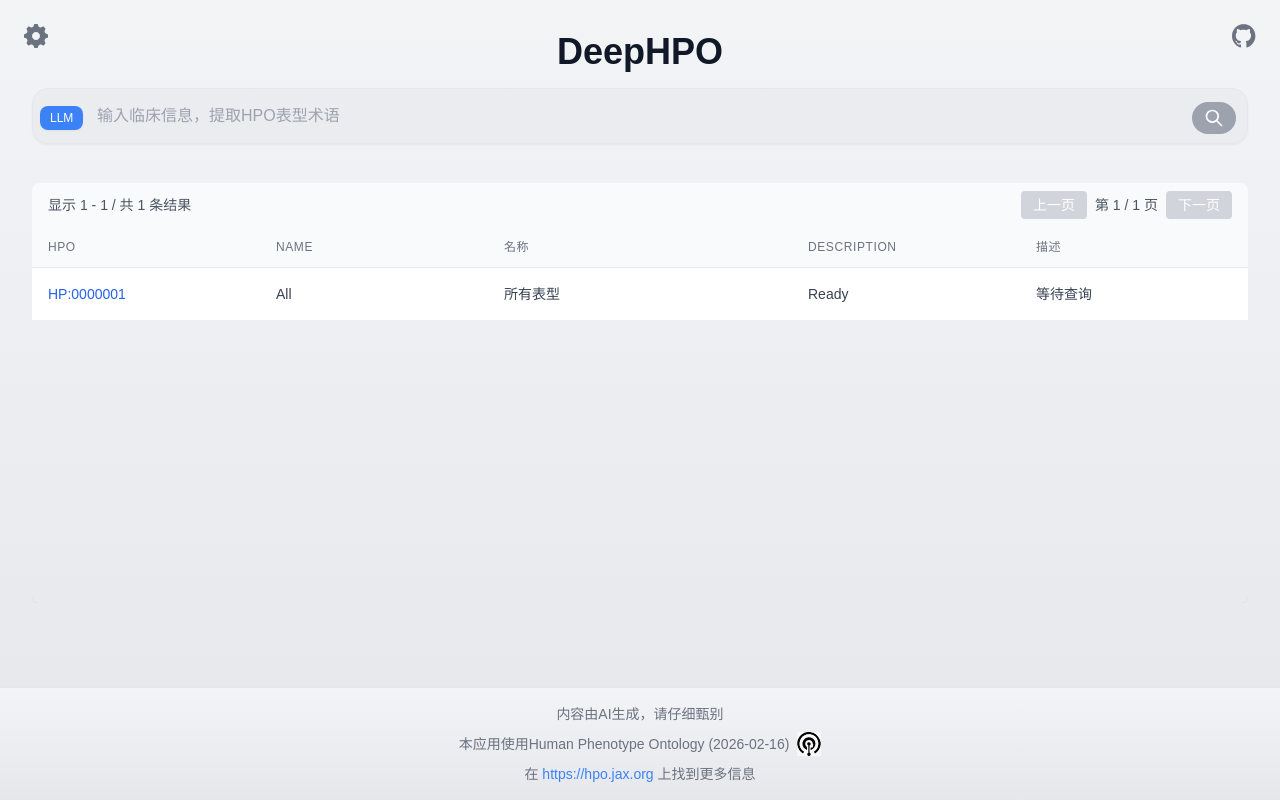
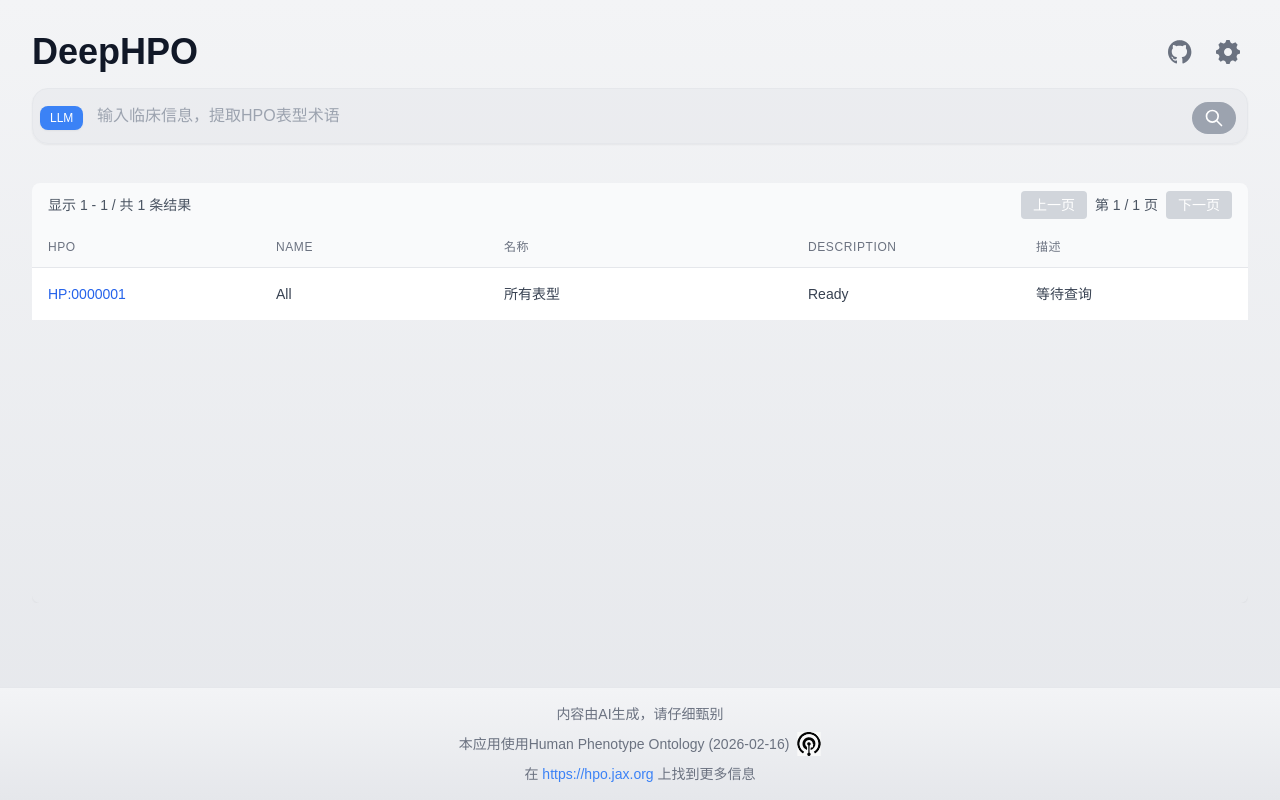
Before and after one commit to pzweuj/DeepHPO, a Next.js app: page / in a window 1280 px wide. Built offline with nearby package versions, Linux system fonts and the light colour scheme.

Commit message:
Update page.tsx

```diff
--- a/src/app/page.tsx
+++ b/src/app/page.tsx
@@ -252,10 +252,27 @@ function HomeContent() {
 
   return (
     <div className="min-h-screen bg-gradient-to-b from-gray-100 to-gray-200 dark:from-gray-950 dark:to-gray-900 p-8">
-      {/* 设置按钮 */}
+      {/* 右上角按钮组 */}
+      <div className="fixed top-8 right-8 flex items-center gap-2 z-50">
+        <a
+          href="https://github.com/pzweuj/DeepHPO"
+          target="_blank"
+          rel="noopener noreferrer"
+          className="p-2 text-gray-500 dark:text-gray-400 hover:text-gray-700 dark:hover:text-gray-300 transition-colors"
+        >
+          <svg
+            xmlns="http://www.w3.org/2000/svg"
+            width="24"
+            height="24"
+            viewBox="0 0 24 24"
+            fill="currentColor"
+          >
+            <path d="M12 0c-6.626 0-12 5.373-12 12 0 5.302 3.438 9.8 8.207 11.387.599.111.793-.261.793-.577v-2.234c-3.338.726-4.033-1.416-4.033-1.416-.546-1.387-1.333-1.756-1.333-1.756-1.089-.745.083-.729.083-.729 1.205.084 1.839 1.237 1.237 1.237 1.07 1.834 2.807 1.304 3.492.997.107-.775.418-1.305.762-1.604-2.665-.305-5.467-1.334-5.467-5.931 0-1.311.469-2.381 1.236-3.221-.124-.303-.535-1.524.117-3.176 0 0 1.008-.322 3.301 1.23.957-.266 1.983-.399 3.003-.404 1.02.005 2.047.138 3.006.404 2.291-1.552 3.297-1.23 3.297-1.23.653 1.653.242 2.874.118 3.176.77.84 1.235 1.911 1.235 3.221 0 4.609-2.807 5.624-5.479 5.921.43.372.823 1.102.823 2.222v3.293c0 .319.192.694.801.576 4.765-1.589 8.199-6.086 8.199-11.386 0-6.627-5.373-12-12-12z" />
+          </svg>
+        </a>
         <button
           onClick={() => setShowSettings(true)}
-        className="fixed top-4 left-4 p-2 text-gray-500 dark:text-gray-400 hover:text-gray-700 dark:hover:text-gray-300 transition-colors z-50"
+          className="p-2 text-gray-500 dark:text-gray-400 hover:text-gray-700 dark:hover:text-gray-300 transition-colors"
         >
           <svg
             xmlns="http://www.w3.org/2000/svg"
@@ -267,6 +284,7 @@ function HomeContent() {
             <path d="M24 13.616v-3.232c-1.651-.587-2.694-.752-3.219-2.019v-.001c-.527-1.271.1-2.134.847-3.707l-2.285-2.285c-1.561.742-2.433 1.375-3.707.847h-.001c-1.269-.526-1.435-1.576-2.019-3.219h-3.232c-.582 1.635-.749 2.692-2.019 3.219h-.001c-1.271.528-2.132-.098-3.707-.847l-2.285 2.285c.745 1.568 1.375 2.434.847 3.707-.527 1.271-1.584 1.438-3.219 2.02v3.232c1.632.58 2.692.749 3.219 2.019.53 1.282-.114 2.166-.847 3.707l2.285 2.286c1.562-.743 2.434-1.375 3.707-.847h.001c1.27.526 1.436 1.579 2.019 3.219h3.232c.582-1.636.75-2.69 2.027-3.222h.001c1.262-.524 2.12.101 3.698.851l2.285-2.286c-.744-1.563-1.375-2.433-.848-3.706.527-1.271 1.588-1.44 3.221-2.021zm-12 2.384c-2.209 0-4-1.791-4-4s1.791-4 4-4 4 1.791 4 4-1.791 4-4 4z" />
           </svg>
         </button>
+      </div>
 
       {/* 设置对话框 */}
       {showSettings && (
@@ -325,27 +343,10 @@ function HomeContent() {
         </div>
       )}
 
-      {/* GitHub Link */}
-      <a
-        href="https://github.com/pzweuj/DeepHPO"
-        target="_blank"
-        rel="noopener noreferrer"
-        className="fixed top-4 right-4 p-2 text-gray-500 dark:text-gray-400 hover:text-gray-700 dark:hover:text-gray-300 transition-colors z-50"
-      >
-        <svg
-          xmlns="http://www.w3.org/2000/svg"
-          width="24"
-          height="24"
-          viewBox="0 0 24 24"
-          fill="currentColor"
-        >
-          <path d="M12 0c-6.626 0-12 5.373-12 12 0 5.302 3.438 9.8 8.207 11.387.599.111.793-.261.793-.577v-2.234c-3.338.726-4.033-1.416-4.033-1.416-.546-1.387-1.333-1.756-1.333-1.756-1.089-.745.083-.729.083-.729 1.205.084 1.839 1.237 1.237 1.237 1.07 1.834 2.807 1.304 3.492.997.107-.775.418-1.305.762-1.604-2.665-.305-5.467-1.334-5.467-5.931 0-1.311.469-2.381 1.236-3.221-.124-.303-.535-1.524.117-3.176 0 0 1.008-.322 3.301 1.23.957-.266 1.983-.399 3.003-.404 1.02.005 2.047.138 3.006.404 2.291-1.552 3.297-1.23 3.297-1.23.653 1.653.242 2.874.118 3.176.77.84 1.235 1.911 1.235 3.221 0 4.609-2.807 5.624-5.479 5.921.43.372.823 1.102.823 2.222v3.293c0 .319.192.694.801.576 4.765-1.589 8.199-6.086 8.199-11.386 0-6.627-5.373-12-12-12z" />
-        </svg>
-      </a>
 
       {/* Logo and Search */}
       <div className="w-full mx-auto mb-8">
-        <div className="flex justify-center mb-4">
+        <div className="mb-4">
           <h1 className="text-4xl font-bold text-gray-900 dark:text-gray-100">
             DeepHPO
           </h1>
```
Lines whose indentation alone changed are shown as unchanged.
